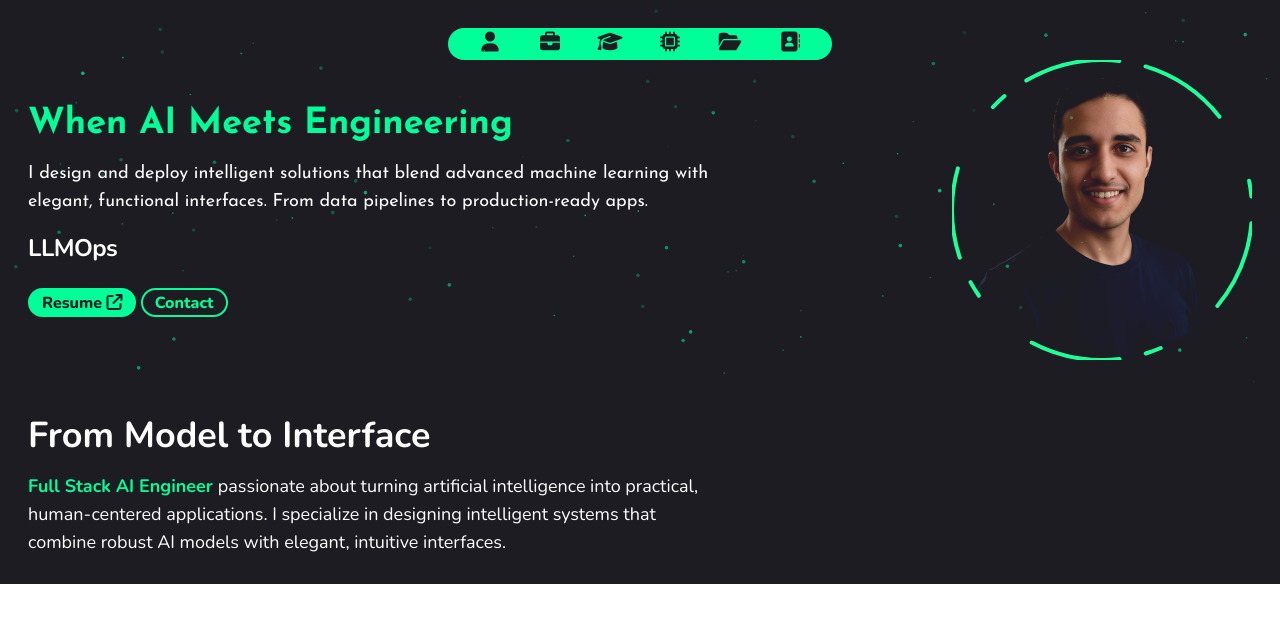
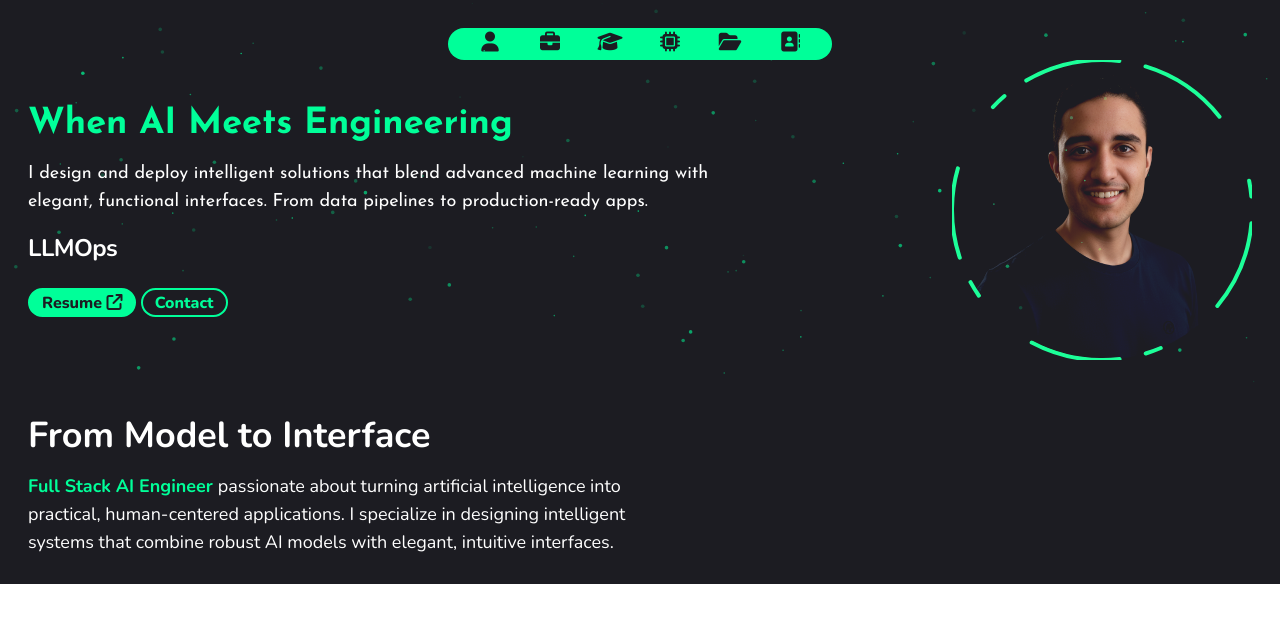
Before and after one commit to ITSAIDI/myPortfolio, a React (Vite) app: page / in a window 1280 px wide. Shown: the top 622 px of the page. Built offline with nearby package versions, Linux system fonts and the light colour scheme.

Commit message:
small fix

```diff
--- a/src/pages/About.tsx
+++ b/src/pages/About.tsx
@@ -7,7 +7,7 @@ export default function About() {
  return (
     <div className="relative bg-black1 h-fit mt-0" id="about">
       {/* About text */}
-      <div className="relative z-10 text-white font-nunito flex flex-col gap-4 p-7">
+      <div className="relative z-10 text-white font-nunito flex flex-col gap-4 p-7 max-w-[700px]">
         <h1 className="text-xl font-bold lg:text-4xl">From Model to Interface</h1>
         <p className="lg:text-lg max-w-[700px]">
           <span className="font-bold text-green1">Full Stack AI Engineer </span>
```
